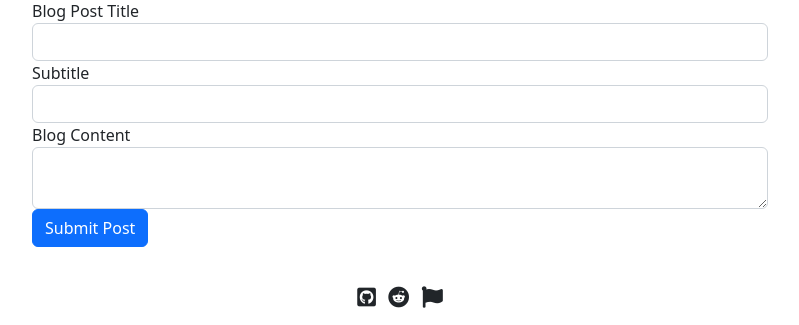
After one commit to Devolvin/Projects, a Flask app: page /new_post in a window 1280 px wide. The commit adds this page. Shown: the part 481-806 px from the top of the page, without its empty margins (240-1039 px from the left). Run offline with Flask 2, Linux system fonts and the light colour scheme; a user stored in the database is signed in; some libraries are stand-ins or nearby versions; some web fonts are replaced.

Commit message:
add ability to make and view posts

```diff
--- a/blog project/forms.py
+++ b/blog project/forms.py
@@ -1,6 +1,7 @@
 from flask_wtf import FlaskForm
 from wtforms import StringField, SubmitField, PasswordField
 from wtforms.validators import DataRequired
+from flask_ckeditor import CKEditorField
 
 class RegisterForm(FlaskForm):
     email = StringField("Email", validators=[DataRequired()])
@@ -13,3 +14,9 @@ class LoginForm(FlaskForm):
     email = StringField("Email", validators=[DataRequired()])
     password = PasswordField("Password", validators=[DataRequired()])
     submit = SubmitField("Log in")
+
+class CreatePostForm(FlaskForm):
+    title = StringField("Blog Post Title", validators=[DataRequired()])
+    subtitle = StringField("Subtitle", validators=[DataRequired()])
+    body = CKEditorField("Blog Content", validators=[DataRequired()])
+    submit = SubmitField("Submit Post")
--- a/blog project/main.py
+++ b/blog project/main.py
@@ -1,17 +1,19 @@
 from flask import Flask, render_template, redirect, url_for, flash
 from flask_sqlalchemy import SQLAlchemy
 from sqlalchemy.orm import relationship
-from flask_login import UserMixin, login_user, LoginManager
+from flask_login import UserMixin, login_user, LoginManager, current_user, login_required, logout_user
 from flask_bootstrap import Bootstrap
-from forms import RegisterForm , LoginForm
+from forms import RegisterForm , LoginForm , CreatePostForm
 from werkzeug.security import generate_password_hash, check_password_hash
-
+from flask_ckeditor import CKEditor
+from datetime import date
 
 app = Flask(__name__)
 app.config['SECRET_KEY'] = 'q#f12]4b\J5VVc419F2F]pU'
 Bootstrap(app)
 login_manager = LoginManager()
 login_manager.init_app(app)
+ckeditor = CKEditor(app)
 
 @login_manager.user_loader
 def load_user(user_id):
@@ -63,7 +65,8 @@ db.create_all()
 
 @app.route("/")
 def index():
-    return render_template("index.html")
+    posts = BlogPost.query.all()
+    return render_template("index.html", posts=posts)
 
 @app.route("/register", methods=["GET","POST"])
 def register():
@@ -106,6 +109,30 @@ def login():
         return redirect(url_for("index"))
     return render_template("login.html",form=form)
 
+@app.route("/logout")
+@login_required
+def logout():
+    logout_user()
+    return redirect(url_for("index"))
+
+@app.route("/new_post", methods=["GET","POST"])
+@login_required
+def add_new_post():
+    print(current_user)
+    form = CreatePostForm()
+    if form.validate_on_submit():
+        new_post = BlogPost(
+            title = form.title.data,
+            subtitle = form.subtitle.data,
+            body = form.body.data,
+            author = current_user,
+            date = date.today().strftime("%B %d, %Y")
+        )
+        db.session.add(new_post)
+        db.session.commit()
+        return redirect(url_for("index"))
+    return render_template("make_post.html", form=form)
+
 
 
 if __name__ == "__main__":
--- a/blog project/static/styles.css
+++ b/blog project/static/styles.css
@@ -32,6 +32,7 @@
 
     /* Page Header */
 
+
 .page-header{
       width: 100%; //fallback
       width: 100vw;
@@ -55,7 +56,38 @@
   margin-top:10%;
 }
 
+
+    /* Post Preview */
+
+
+.post-preview{
+  background-color:#e6e6e6;
+  margin: 2% 0%;
+  border-radius:10px;
+  box-shadow: 1px 1px 2rem rgba(0, 0, 0, 0.1);
+}
+
+.post-preview-link {
+  text-decoration:none;
+  color: #212530;
+}
+
+.post-preview-link:hover, .post-preview-link:focus{
+  text-decoration: underline;
+  color: #008699;
+}
+
+.post-subtitle{
+  font-size:1.5rem;
+  font-weight:300;
+}
+
+.create-post-btn {
+  margin: 2% 0%;
+}
+
     /* Flashed messages */
+
 
 .flashed_message{
   font-size:1.5rem;
--- a/blog project/templates/header.html
+++ b/blog project/templates/header.html
@@ -41,6 +41,7 @@
             </li>
           </ul>
             <ul class="navbar-nav ms-auto">
+              {% if not current_user.is_authenticated %}
                 <li id="nav-register" class="nav-item me-3">
                     <a class="nav-link" href="{{url_for('register')}}">
                         Register
@@ -51,6 +52,11 @@
                         Login
                     </a>
                 </li>
+              {% else %}
+              <li id="nav-logout" class="nav-item me-5">
+                <a class="nav-link" href="{{url_for('logout')}}">Log Out</a>
+              </li>
+              {% endif %}
             </ul>
 
         </div>
--- /dev/null
+++ b/blog project/templates/make_post.html
@@ -0,0 +1,32 @@
+
+{% import "bootstrap/wtf.html" as wtf %}
+{% include "header.html" %}
+
+  <!-- Page Header -->
+<header class="page-header" style="background-image:linear-gradient(rgba(0, 0, 0, 0.5), rgba(0, 0, 0, 0.5)),
+  url('https://cdn.pixabay.com/photo/2016/12/02/02/09/idea-1876658_960_720.jpg')">
+    <div class="container">
+      <div class="row">
+        <div class="col-lg-8 col-md-10 mx-auto">
+          <div class="site-heading text-center" >
+            <h1 class="page-header-heading mb-3"style="color:white"> Create a Post! </h1>
+            <span class="subheading" style="color:white"> Sharing is caring </span>
+          </div>
+        </div>
+      </div>
+    </div>
+</header>
+
+  <div class="container">
+    <div class="row">
+      <div class="col-lg-8 col-md-10 mx-auto">
+        {{ ckeditor.load() }}
+        {{ ckeditor.config(name='body') }}
+        {{ wtf.quick_form(form, novalidate=True, button_map={"submit": "primary"}) }}
+      </div>
+    </div>
+  </div>
+
+
+
+{% include "footer.html" %}
```
Also changed, not shown: blog project/templates/index.html (+33 -0 lines), blog project/blog.db.
